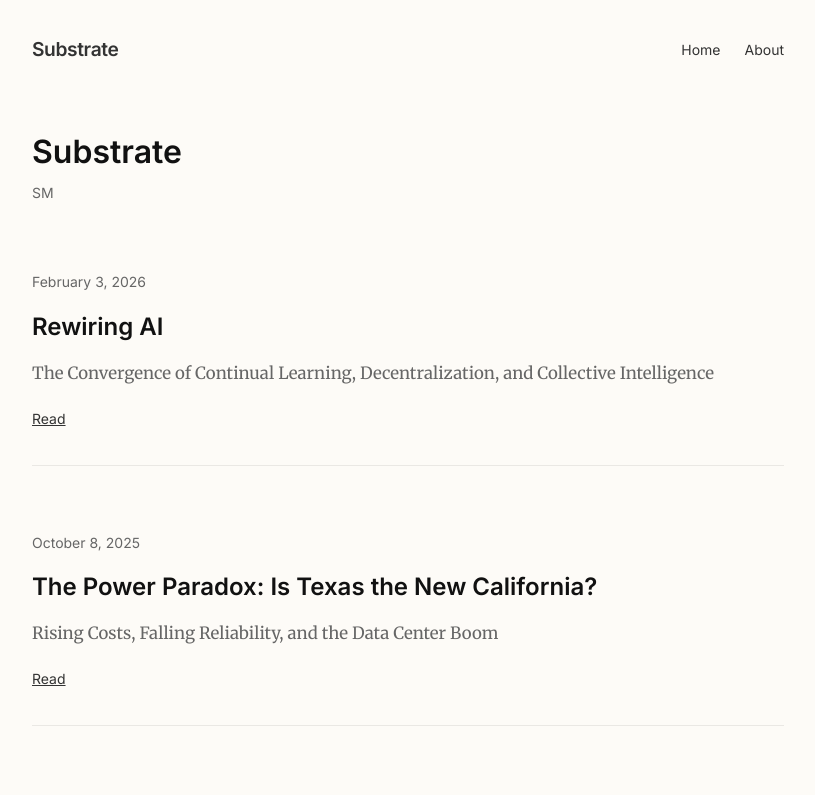
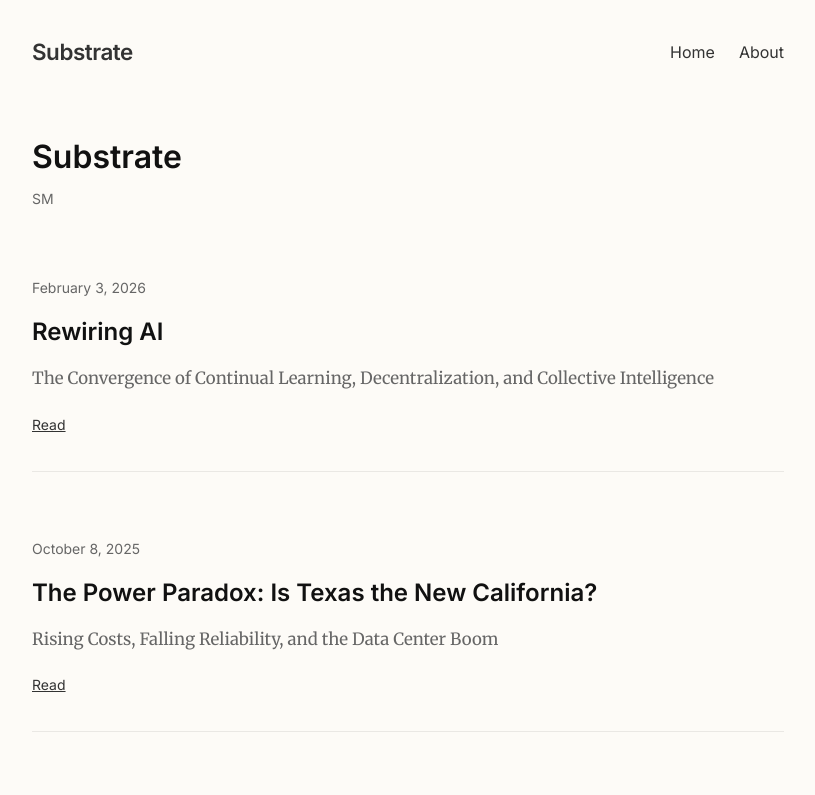
Before and after one commit to k1719Setiyo/My-Blog, a React (Vite) app in the folder client/: page / in a window 1280 px wide. Shown: the top 795 px of the page, without its empty margins (232-1047 px from the left). Built offline with nearby package versions, Linux system fonts and the light colour scheme.

Commit message:
Update Layout.jsx

```diff
--- a/client/src/components/Layout.jsx
+++ b/client/src/components/Layout.jsx
@@ -7,7 +7,6 @@ export default function Layout() {
 
   useEffect(() => {
     // 1. Update Document Title (Only for Home and About)
-    // We let individual Post pages handle their own titles!
     const baseTitle = settings.site_title || 'My Blog';
 
     if (location.pathname === '/') {
@@ -15,12 +14,9 @@ export default function Layout() {
     } else if (location.pathname === '/about') {
       document.title = `About | ${baseTitle}`;
     }
-    // Note: If it's a blog post (starts with /post/), we do NOTHING here.
-    // The Post.jsx component will set the specific title.
 
     // 2. Send Page View to Google Analytics
     if (window.gtag) {
-      // Small delay to ensure the title has updated before sending
       setTimeout(() => {
          window.gtag('config', 'G-1506VLLZ2Q', {
           page_path: location.pathname + location.search,
@@ -33,12 +29,17 @@ export default function Layout() {
   return (
     <div className="app-wrapper">
       <header className="container mt-2 mb-4" style={{ display: 'flex', justifyContent: 'space-between', alignItems: 'center' }}>
-        <Link to="/" style={{ fontFamily: 'var(--font-sans)', fontWeight: 700, fontSize: '1.2rem', letterSpacing: '-0.02em' }}>
+        <Link to="/" style={{
+          fontFamily: 'var(--font-sans)',
+          fontWeight: 700,
+          fontSize: '1.4rem', /* Increased from 1.2rem for better visibility */
+          letterSpacing: '-0.02em'
+        }}>
           {settings.site_title}
         </Link>
         <nav>
-          <Link to="/" className="font-sans text-sm" style={{ marginRight: '1.5rem' }}>Home</Link>
-          <Link to="/about" className="font-sans text-sm">About</Link>
+          <Link to="/" className="font-sans text-sm" style={{ marginRight: '1.5rem', fontSize: '1rem' }}>Home</Link>
+          <Link to="/about" className="font-sans text-sm" style={{ fontSize: '1rem' }}>About</Link>
         </nav>
       </header>
 
```
